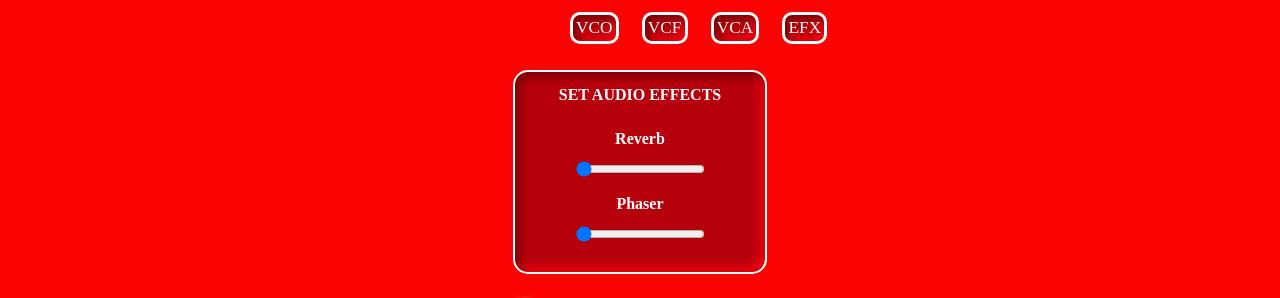
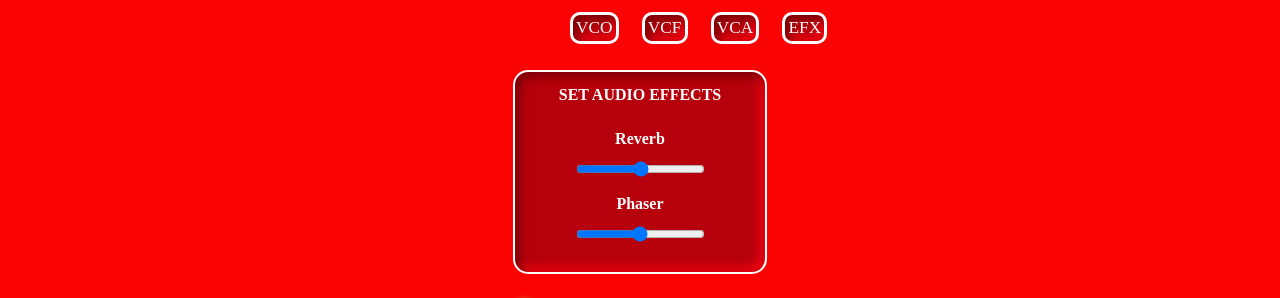
Before and after one commit to PhilippAubert/capstone-digitalSynth, a React (Create React App) app in the folder digitalsynth/: page /vfx in a window 1280 px wide. Shown: the part 141-439 px from the top of the page. Built offline with nearby package versions, Linux system fonts and the light colour scheme.

Commit message:
Add Effects-Components

```diff
--- a/digitalsynth/src/App.js
+++ b/digitalsynth/src/App.js
@@ -2,6 +2,7 @@ import "./App.css";
 import Header from "./components/Header.js";
 import Oscillators from "./components/Oscillators.js";
 import FilterBoard from "./components/FilterBoard.js";
+import Reverb from "./components/Reverb.js";
 import Touchpad from "./components/Touchpad.js";
 import Footer from "./components/Footer.js";
 import { useState, useEffect, useRef } from "react";
@@ -125,12 +126,12 @@ export default function App() {
     console.log(event.target.value);
   }
 
-  function handleReverbChange(event) {
-    setReverbDuration(Number(event.target.value));
+  function handleReverbChange(Reverb) {
+    setReverbDuration(Reverb);
   }
 
-  function handlePhaserChange(event) {
-    setPhaserDuration(Number(event.target.value));
+  function handlePhaserChange(Phaser) {
+    setPhaserDuration(Phaser);
   }
 
   return (
@@ -197,31 +198,12 @@ export default function App() {
               </div>
             </Route>
             <Route path="/vfx">
-              <div className="Function-Board">
-                <div className="Amp-bar">
-                  <h2>SET AUDIO EFFECTS</h2>
-                </div>{" "}
-                <h2> Reverb </h2>
-                <input
-                  value={reverbDuration} // to local storage 6
-                  onChange={handleReverbChange}
-                  type="range"
-                  min="0.1"
-                  max="10"
-                  className="Value"
-                  step="1"
-                />
-                <h2> Phaser </h2>
-                <input
-                  value={phaserDuration} // to local storage 7
-                  onChange={handlePhaserChange}
-                  type="range"
-                  min="0"
-                  max="10"
-                  step="0.1"
-                  className="Value"
-                />
-              </div>
+              <Reverb
+                Reverb={reverbDuration}
+                Phaser={phaserRef}
+                onChangeReverb={handleReverbChange}
+                onChangePhaser={handlePhaserChange}
+              />
             </Route>
           </Switch>
 
--- a/digitalsynth/src/components/FilterBoard.js
+++ b/digitalsynth/src/components/FilterBoard.js
@@ -37,7 +37,7 @@ export default function FilterBoard({
         onChange={handleResonanceChange}
         type="range"
         min="0"
-        max="20"
+        max="1"
         className="Value"
         step="0.1"
       />
--- /dev/null
+++ b/digitalsynth/src/components/Reverb.js
@@ -0,0 +1,41 @@
+export default function Reverb({
+  reverbDuration,
+  phaserDuration,
+  onChangeReverb,
+  onChangePhaser,
+}) {
+  function handleReverbChange(event) {
+    onChangeReverb(Number(event.target.value));
+  }
+
+  function handlePhaserChange(event) {
+    onChangePhaser(Number(event.target.value));
+  }
+  return (
+    <div className="Function-Board">
+      <div className="Amp-bar">
+        <h2>SET AUDIO EFFECTS</h2>
+      </div>{" "}
+      <h2> Reverb </h2>
+      <input
+        value={reverbDuration} // to local storage 6
+        onChange={handleReverbChange}
+        type="range"
+        min="0.1"
+        max="10"
+        className="Value"
+        step="1"
+      />
+      <h2> Phaser </h2>
+      <input
+        value={phaserDuration} // to local storage 7
+        onChange={handlePhaserChange}
+        type="range"
+        min="0"
+        max="10"
+        step="0.1"
+        className="Value"
+      />
+    </div>
+  );
+}
```
